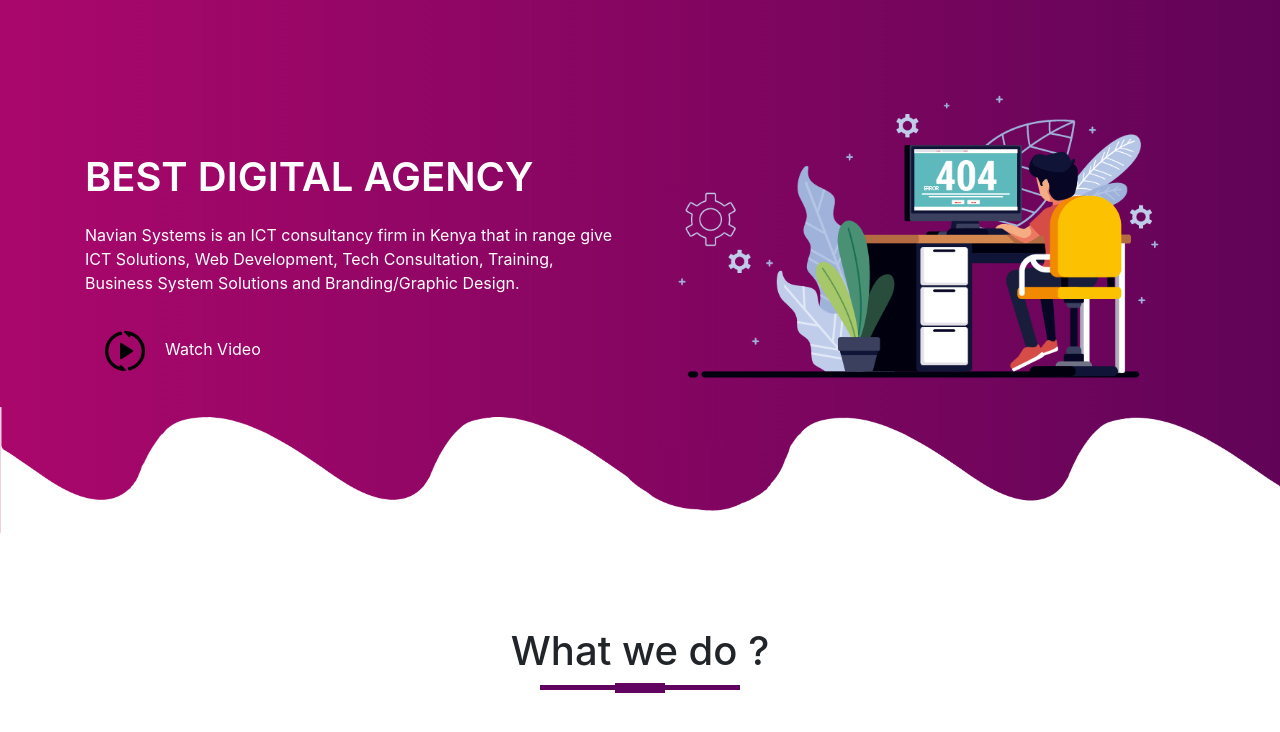
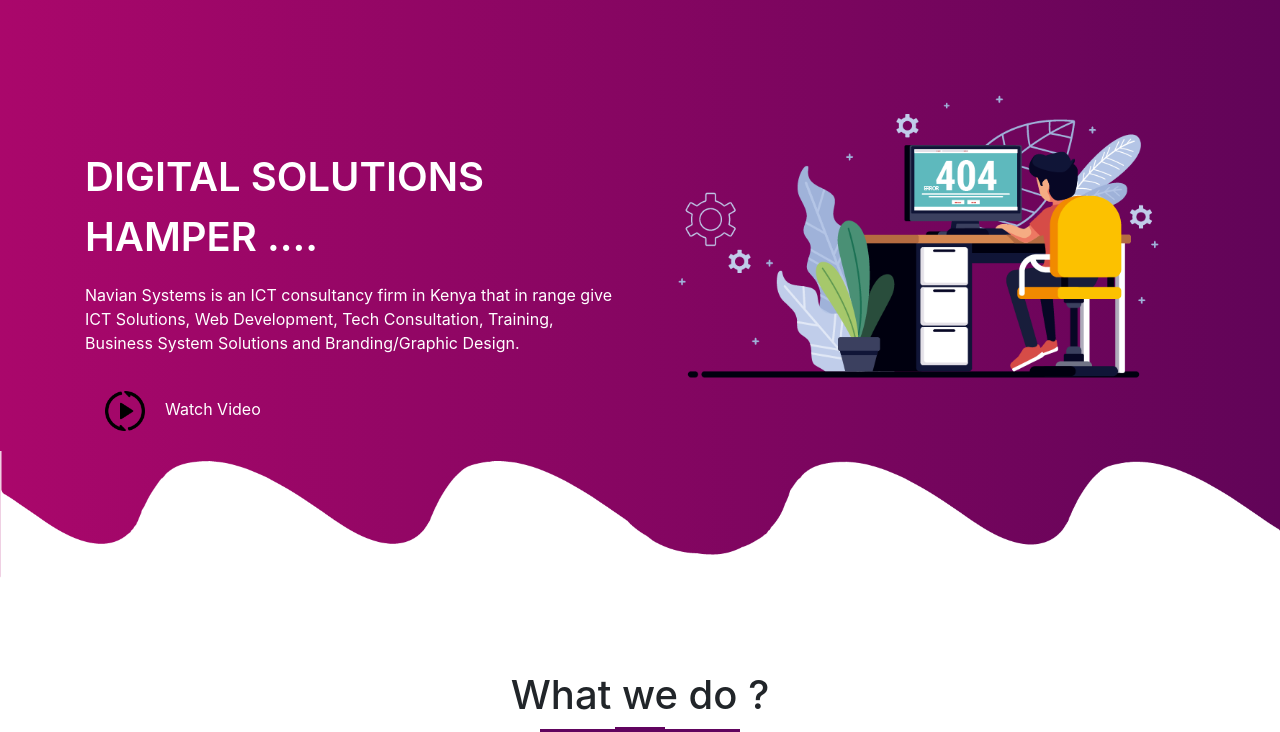
Before and after one commit to KipronoEd/Avenir, a plain HTML site: page index.html in a window 1280 px wide. Shown: the part 67-799 px from the top of the page. Drawn offline with nearby package versions, Linux system fonts and the light colour scheme.

Commit message:
made change for azure

```diff
--- a/index.html
+++ b/index.html
@@ -63,7 +63,7 @@
       <div class="container">
         <div class="row">
           <div class="col-md-6">
-            <p class="promo-title">BEST DIGITAL AGENCY</p>
+            <p class="promo-title">DIGITAL SOLUTIONS HAMPER ....</p>
             <p>
               Navian Systems is an ICT consultancy firm in Kenya that in range
               give ICT Solutions, Web Development, Tech Consultation, Training,
```
